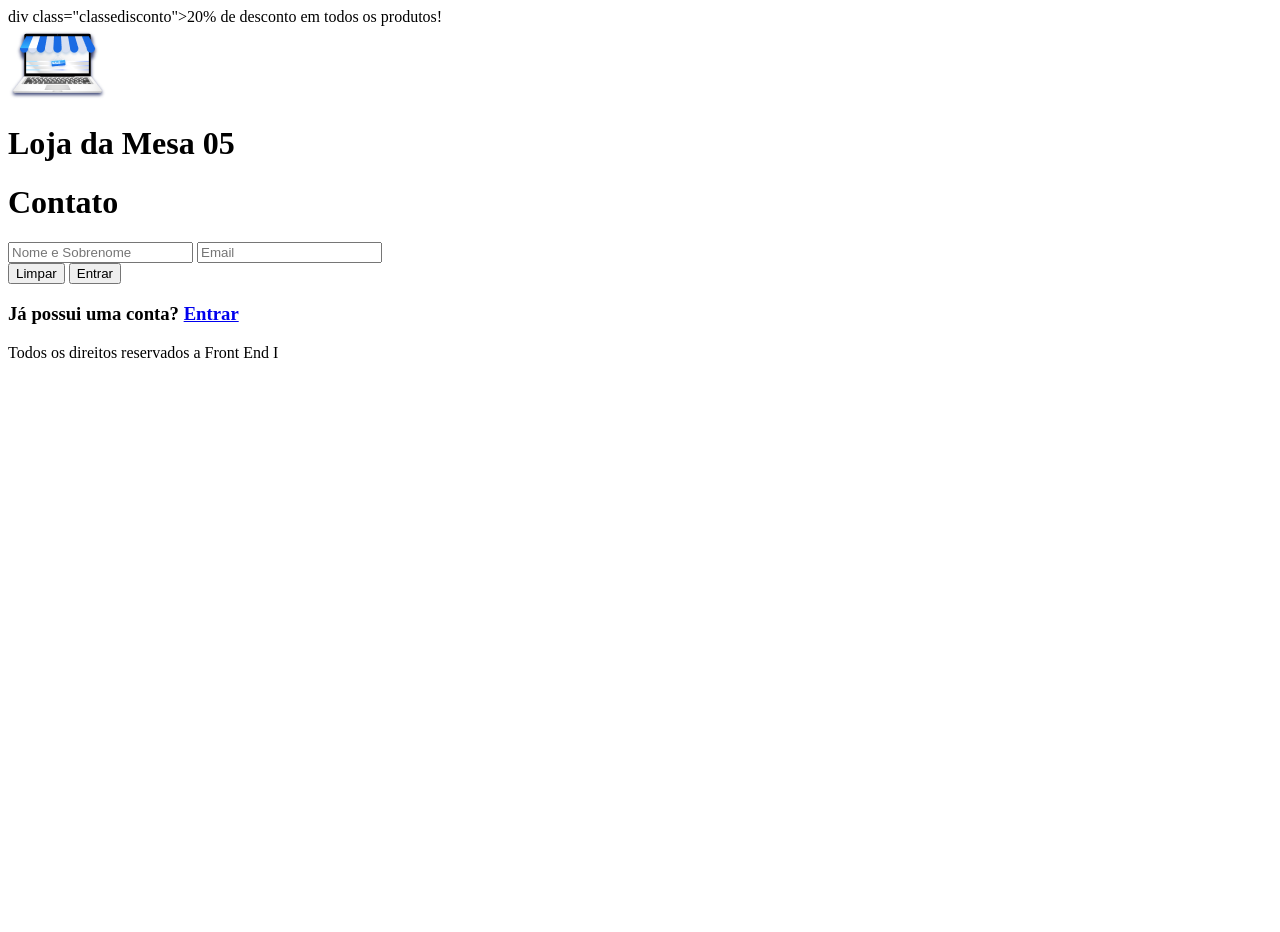
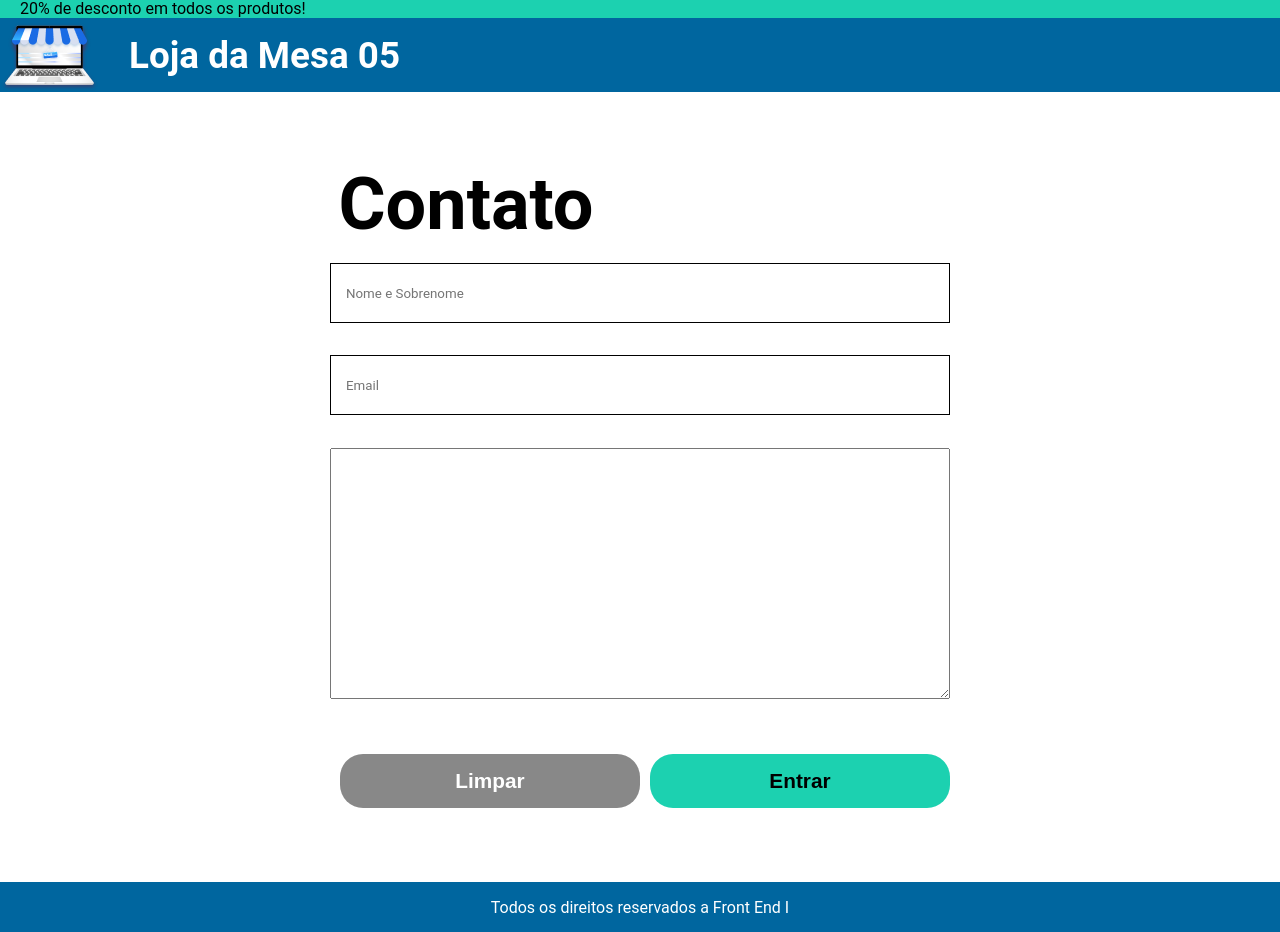
Before and after one commit to fba-boni/FE1A16Atividade, a plain HTML site: page contato.html in a window 1280 px wide. Before the commit the page ends 800 px from the top, so only its background shows below. Drawn offline with Linux system fonts and the light colour scheme.

Commit message:
fomulario contato

```diff
--- a/contato.html
+++ b/contato.html
@@ -5,10 +5,10 @@
     <meta http-equiv="X-UA-Compatible" content="IE=edge">
     <meta name="viewport" content="width=device-width, initial-scale=1.0">
     <link rel="stylesheet" href="css/contato.css">
-    <title>Document</title>
+            <title>Document</title>
 </head>
 <body>
-    div class="classedisconto">20% de desconto em todos os produtos!</div>
+    <div class="classedisconto">20% de desconto em todos os produtos!</div>
     <header>
         <img src="img/logo.png" alt="logo">
         <h1>Loja da Mesa 05</h1>
@@ -20,6 +20,8 @@
             <div class="inputs">
                 <input type="text" placeholder="Nome e Sobrenome">
                 <input type="email" placeholder="Email">
+                <textarea class="quadrado"></textarea>
+
                 <div class="botoes">
                     <button class="delete" type="reset">Limpar</button>
                     <button class="envio" type="submit">Entrar</button>
@@ -29,7 +31,7 @@
 
         </form>
 
-        <h3>Já possui uma conta? <a href="index.html">Entrar</a></h3>
+
 
     </main>
     <footer>
--- a/css/contato.css
+++ b/css/contato.css
@@ -0,0 +1,96 @@
+*{
+    overflow-x: hidden;
+    box-sizing: border-box;
+    font-family: Roboto, sans-serif;
+    padding: 0;
+    margin: 0;
+}
+.classedisconto{
+    background: #1cd1b0;
+    font-size: 1rem;
+    padding-left: 20px;
+    line-height: 18px;
+    width: 100%;
+}
+header{
+    display: flex;
+    align-items: center;
+    background-color: #00669f;
+    color: white;
+    font-size: 1.15rem;
+}
+header h1{
+    padding-left: 30px;
+}
+main{
+    display: flex;
+    width: 100vw;
+    flex-direction: column;
+    align-items: center;
+    height: 720px;
+    margin-top: 70px;
+}
+main h1{
+    font-size: 4.5rem;
+    text-align: left;
+    margin-right: 348px;
+
+}
+
+main div{
+    width: 100%;
+    display: flex;
+    flex-direction: column;
+    justify-content: space-around;
+    height: 600px;
+}
+.inputs input{
+    border: 1.53px solid black;
+    width: 620px;
+    height: 60px;
+    padding: 15px;
+}
+.botoes{
+    display: flex;
+    height: 100px;
+    flex-direction: row;
+    align-items: center;
+    justify-content: space-around;
+
+}
+.botoes button {
+    width: 50%;
+    border-radius: 23px;
+    margin-left: 10px;
+    border: none;
+    color: #000000;
+    font-weight: 700;
+    font-family: 'karla', sans-serif;
+    font-size: 1.3em;
+    padding: 15px;
+    background-color: #1cd1b0;
+    width: 300px;
+
+
+
+}
+.botoes .delete {
+    background-color: #888;
+    color: #fff;
+    width: 300px;
+}
+.quadrado{
+    width: 620px;
+    height: 251px;
+}
+
+footer{
+    display: flex;
+    align-items: center;
+    justify-content: center;
+    background-color: #00669f;
+    color: white;
+    width: 100%;
+    height: 50px;
+    padding: 15px;
+}
```
